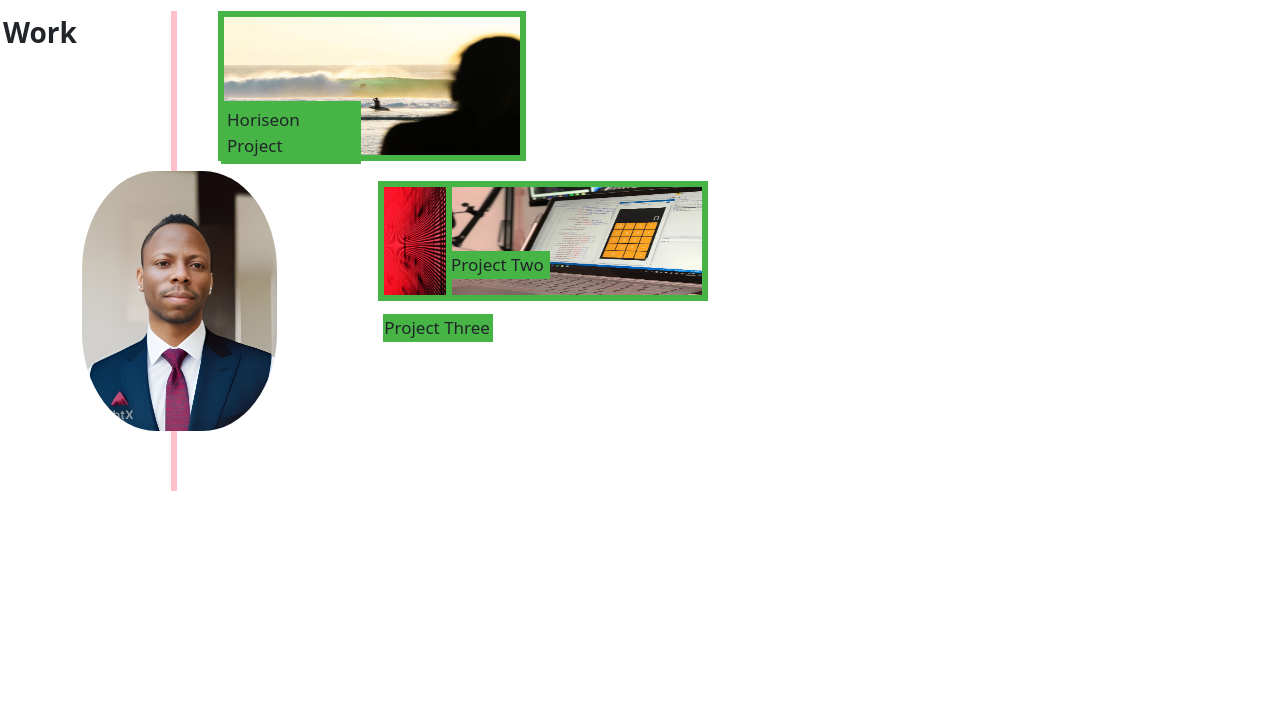
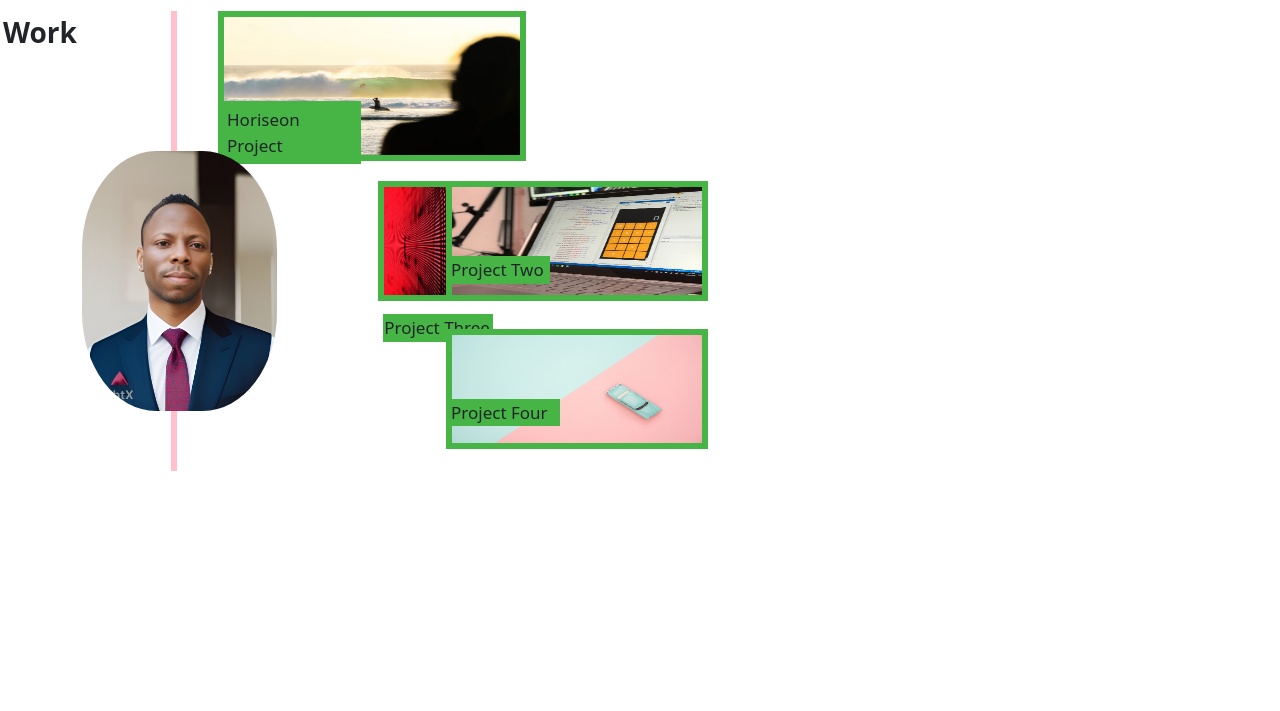
Before and after one commit to AOD4141/Bootstrap-portfolio, a plain HTML site: page index.html in a window 1280 px wide. Shown: the part 321-1032 px from the top of the page. Drawn offline with nearby package versions, Linux system fonts and the light colour scheme.

Commit message:
added the fourth project image

```diff
--- a/index.html
+++ b/index.html
@@ -68,7 +68,7 @@
             <div class="row">
                 <div class="col-6">
 
-                    <div class="Work fw-bold fs-3"  style=" border-right: solid pink 6px;height:480px;width:56.5%; position:relative;top:40px; float:right; right:225px;"> Work</div>
+                    <div class="Work fw-bold fs-3"  style=" border-right: solid pink 6px;height:460px;width:56.5%; position:relative;top:40px; float:right; right:225px;"> Work</div>
                 </div>
                 <div class="col-6">
                     <a href="https://aod4141.github.io/Horiseon-real/"><img src="images/02-portfolio-4.jpg" class="img-fluid" style=" border:6px solid rgb(70, 181, 70);width:100%;height:150px;position:relative;float:right;right:208px; top:40px;"></a>
@@ -84,9 +84,10 @@
     <div class="row">
         <div class="col-6"> <img src="images/Profavatar image.jpg" class="img-fluid" style=" height:260px; position:relative; top:-280px;border-radius:38%;"></div>
         <div class="col-6">
-            <a href="https://aod4141.github.io/Portfolio-challenge1/"> <img src="images/02-portfolio-2.jpg" class="img-fluid" style=" width:48%; height:120px; border:6px solid rgb(70, 181, 70);position:relative;float:right; right:490px; top:-270px;"></a>
-                    <div class="project2-text" style="border:1px solid rgb(70, 181, 70); position:relative;font-size:17px;width:100px;float:left;left:-202px;top:-200px;background-color: rgb(70, 181, 70);">Project Two</div>
-
+            <a href="https://aod4141.github.io/Portfolio-challenge1/"> <img src="images/02-portfolio-2.jpg" class="img-fluid" style=" width:48%; height:120px; border:6px solid rgb(70, 181, 70);position:relative;float:right; right:490px; top:-250px;"></a>
+            <div class="project2-text" style="border:1px solid rgb(70, 181, 70); position:relative;font-size:17px;width:100px;float:left;left:-202px;top:-175px;background-color: rgb(70, 181, 70);">Project Two</div>
+            <a href="#"><img src="images/02-portfolio-3.jpg"class="img-fluid" style=" border:6px solid rgb(70, 181, 70);width:48%;height:120px;position:relative;float:right;right:228px; top:-130px;"></a>
+             <div class="project4-text" style="border:1px solid rgb(70, 181, 70); position:relative;font-size:17px;width:110px;float:right;right:638px;top:-180px;background-color: rgb(70, 181, 70);"> Project Four</div>
         </div>
     </div>
 </div>
```
